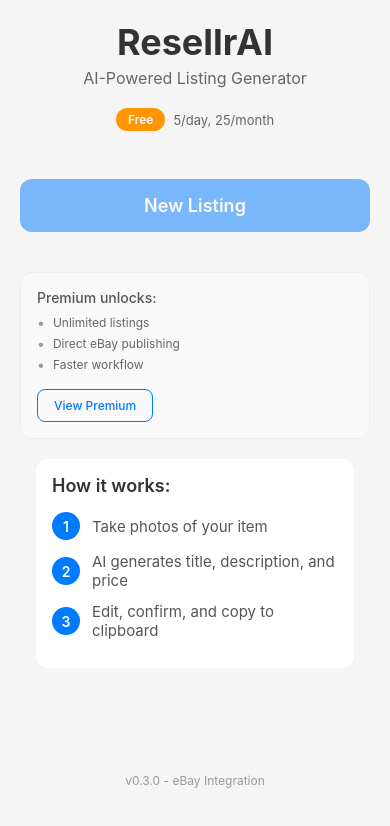
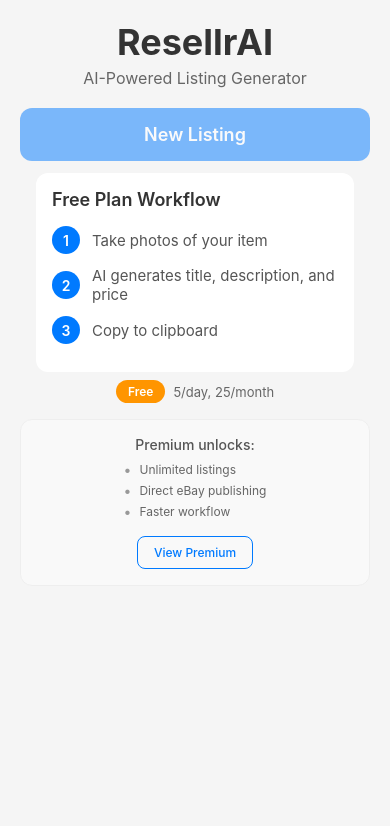
Before and after one commit to BlockonautAlchemist/ResellrAi, a React Native app in the folder frontend/: screen /Home in a window 390 px wide. Shown: the top 826 px of the page. Built offline with nearby package versions, Linux system fonts and the light colour scheme; no server answers.

Commit message:
made homescreen responsive and improved homescreen ui/ux

```diff
--- a/frontend/components/ui/PremiumTeaser.tsx
+++ b/frontend/components/ui/PremiumTeaser.tsx
@@ -48,6 +48,7 @@
     padding: spacing.lg,
     borderWidth: 1,
     borderColor: colors.border,
+    alignItems: 'center',
   },
   title: {
     fontSize: typography.sizes.body,
@@ -73,7 +74,7 @@
     color: colors.textTertiary,
   },
   button: {
-    alignSelf: 'flex-start',
+    alignSelf: 'center',
     paddingVertical: spacing.sm,
     paddingHorizontal: spacing.lg,
     borderRadius: radii.md,
--- a/frontend/screens/HomeScreen.tsx
+++ b/frontend/screens/HomeScreen.tsx
@@ -48,6 +48,7 @@
   );
   const shouldShowUpgradeCard = isLimitReached && !isPremium;
   const shouldShowPremiumTeaser = isFree && !isEbayConnected && !isLimitReached;
+  const isFreeNotConnected = isFree && !isEbayConnected;
   const appState = useRef(AppState.currentState);
   const pendingOAuthRef = useRef(false);
 
@@ -224,13 +225,84 @@
   };
 
   return (
-    <ScreenContainer edges={['top']}>
+    <ScreenContainer edges={['top', 'bottom']}>
       <ScrollView contentContainerStyle={styles.scrollContent} showsVerticalScrollIndicator={false}>
         <View style={styles.header}>
           <Text style={styles.title}>ResellrAI</Text>
           <Text style={styles.subtitle}>AI-Powered Listing Generator</Text>
         </View>
 
+        {isFreeNotConnected ? (
+          <>
+            {/* 1. New Listing Button */}
+            <View style={styles.buttonContainerTop}>
+              <PrimaryButton
+                title="New Listing"
+                onPress={() => navigation.navigate('Camera')}
+                disabled={!apiConnected || shouldShowUpgradeCard}
+                size="lg"
+              />
+            </View>
+
+            {/* 2. Workflow Card */}
+            <Card elevated style={{ marginBottom: spacing.sm }}>
+              <Text style={styles.featureTitle}>Free Plan Workflow</Text>
+              <View style={styles.featureItem}>
+                <View style={styles.featureNumberCircle}>
+                  <Text style={styles.featureNumber}>1</Text>
+                </View>
+                <Text style={styles.featureText}>Take photos of your item</Text>
+              </View>
+              <View style={styles.featureItem}>
+                <View style={styles.featureNumberCircle}>
+                  <Text style={styles.featureNumber}>2</Text>
+                </View>
+                <Text style={styles.featureText}>AI generates title, description, and price</Text>
+              </View>
+              <View style={styles.featureItem}>
+                <View style={styles.featureNumberCircle}>
+                  <Text style={styles.featureNumber}>3</Text>
+                </View>
+                <Text style={styles.featureText}>Copy to clipboard</Text>
+              </View>
+            </Card>
+
+            {/* 3. Usage Limits Card */}
+            <View style={styles.usageContainer}>
+              {usageStatus ? (
+                <UsageCard
+                  dailyUsed={usageStatus.dailyUsed}
+                  dailyLimit={usageStatus.dailyLimit}
+                  monthlyUsed={usageStatus.monthlyUsed}
+                  monthlyLimit={usageStatus.monthlyLimit}
+                  loading={usageLoading}
+                />
+              ) : (
+                <TierBadge isPremium={false} />
+              )}
+            </View>
+
+            {/* 4. Premium Upsell Card */}
+            {shouldShowUpgradeCard && (
+              <View style={styles.upgradeContainer}>
+                <UpgradeCard
+                  onUpgrade={handleConnectEbay}
+                  loading={isConnectingEbay || isRefreshingEbay}
+                />
+              </View>
+            )}
+            {shouldShowPremiumTeaser && (
+              <View style={styles.upgradeContainer}>
+                <PremiumTeaser
+                  onPress={handleConnectEbay}
+                  loading={isConnectingEbay || isRefreshingEbay}
+                />
+              </View>
+            )}
+          </>
+        ) : (
+          <>
+            {/* Connected/Premium layout (unchanged) */}
             {isPremium ? (
               <TierBadge isPremium />
             ) : isFree && usageStatus ? (
@@ -253,24 +325,6 @@
                 size="lg"
               />
             </View>
-
-        {shouldShowUpgradeCard && (
-          <View style={styles.upgradeContainer}>
-            <UpgradeCard
-              onUpgrade={handleConnectEbay}
-              loading={isConnectingEbay || isRefreshingEbay}
-            />
-          </View>
-        )}
-
-        {shouldShowPremiumTeaser && (
-          <View style={styles.upgradeContainer}>
-            <PremiumTeaser
-              onPress={handleConnectEbay}
-              loading={isConnectingEbay || isRefreshingEbay}
-            />
-          </View>
-        )}
 
             {ebayAvailable && isEbayConnected && (
               <View style={styles.ebayButtonContainer}>
@@ -303,12 +357,12 @@
                 <View style={styles.featureNumberCircle}>
                   <Text style={styles.featureNumber}>3</Text>
                 </View>
-            <Text style={styles.featureText}>Edit, confirm, and copy to clipboard</Text>
+                <Text style={styles.featureText}>Publish directly to eBay</Text>
               </View>
             </Card>
+          </>
+        )}
 
-        <View style={styles.spacer} />
-        <Text style={styles.version}>v0.3.0 - eBay Integration</Text>
       </ScrollView>
     </ScreenContainer>
   );
@@ -317,11 +371,11 @@
 const styles = StyleSheet.create({
   scrollContent: {
     flexGrow: 1,
-    paddingBottom: spacing.xl,
+    paddingBottom: spacing.sm,
   },
   header: {
     alignItems: 'center',
-    marginBottom: spacing.xl,
+    marginBottom: spacing.md,
   },
   title: {
     fontSize: typography.sizes.hero,
@@ -336,6 +390,10 @@
   buttonContainer: {
     marginTop: spacing.xxxl,
     marginBottom: spacing.xxxl + spacing.sm,
+  },
+  buttonContainerTop: {
+    marginTop: spacing.sm,
+    marginBottom: spacing.md,
   },
   ebayButtonContainer: {
     marginBottom: spacing.xl,
@@ -370,16 +428,11 @@
     color: colors.textSecondary,
     flex: 1,
   },
+  usageContainer: {
+    marginTop: 0,
+    marginBottom: 0,
+  },
   upgradeContainer: {
-    marginBottom: spacing.xl,
-  },
-  spacer: {
-    flex: 1,
-  },
-  version: {
-    textAlign: 'center',
-    paddingVertical: spacing.lg,
-    fontSize: typography.sizes.sm,
-    color: colors.textMuted,
+    marginBottom: 0,
   },
 });
```
Lines whose indentation alone changed are shown as unchanged.
